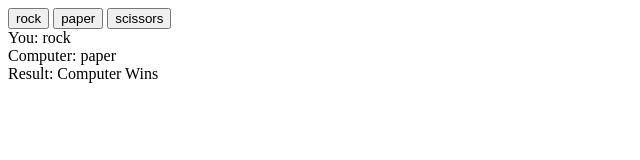
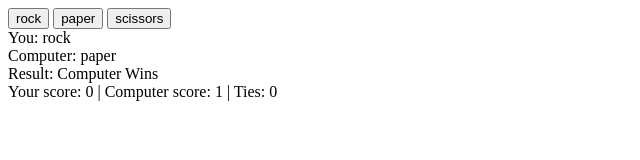
Before and after one commit to colelapp/RPS, a plain HTML site: page index.html in a window 1280 px wide. Both pictures are taken after a click on the button "rock". Shown: the whole page, without its empty margins (0-640 px from the left). Drawn offline with Linux system fonts and the light colour scheme.

Commit message:
this is kara's work i just did it on my computer

```diff
--- a/Javascript.js
+++ b/Javascript.js
@@ -1,3 +1,9 @@
+
+let userScore = 0;
+let computerScore = 0;
+let tieScore = 0;
+
+//logic behind rock paper scissors
 function play(choice){
     let choices = ["rock","paper","scissors"];
 
@@ -7,6 +13,7 @@ function play(choice){
 
     if(choice === randomComputer){
         result = "tie"
+        tieScore++;
     }
     else if(
         (choice === "rock" && randomComputer === "scissors")||
@@ -14,10 +21,17 @@ function play(choice){
         (choice === "scissors" && randomComputer === "paper")
     ) {
         result = "You Win";
+        userScore++;
     }
     else{
         result = "Computer Wins";
+        computerScore++;
     }
+
+
+    //added who won
     document.getElementById("result").innerHTML = `You: ${choice} <br> Computer: ${randomComputer} <br> Result: ${result}`;
 
+    //Added score
+    document.getElementById("score").innerHTML = `Your score: ${userScore} | Computer score: ${computerScore} | Ties: ${tieScore}`
 }
--- a/index.html
+++ b/index.html
@@ -8,6 +8,7 @@
 <link rel="stylesheet" href="css.css">
 <script src="Javascript.js"></script>
 <body>
+
     <div id="choices">
     <button onclick="play('rock')">rock</button>
     <button onclick="play('paper')">paper</button>
@@ -15,6 +16,7 @@
     </div>
 
     <div id="result"></div>
+    <div id ="score"></div>
 
 </body>
 </html>
```
